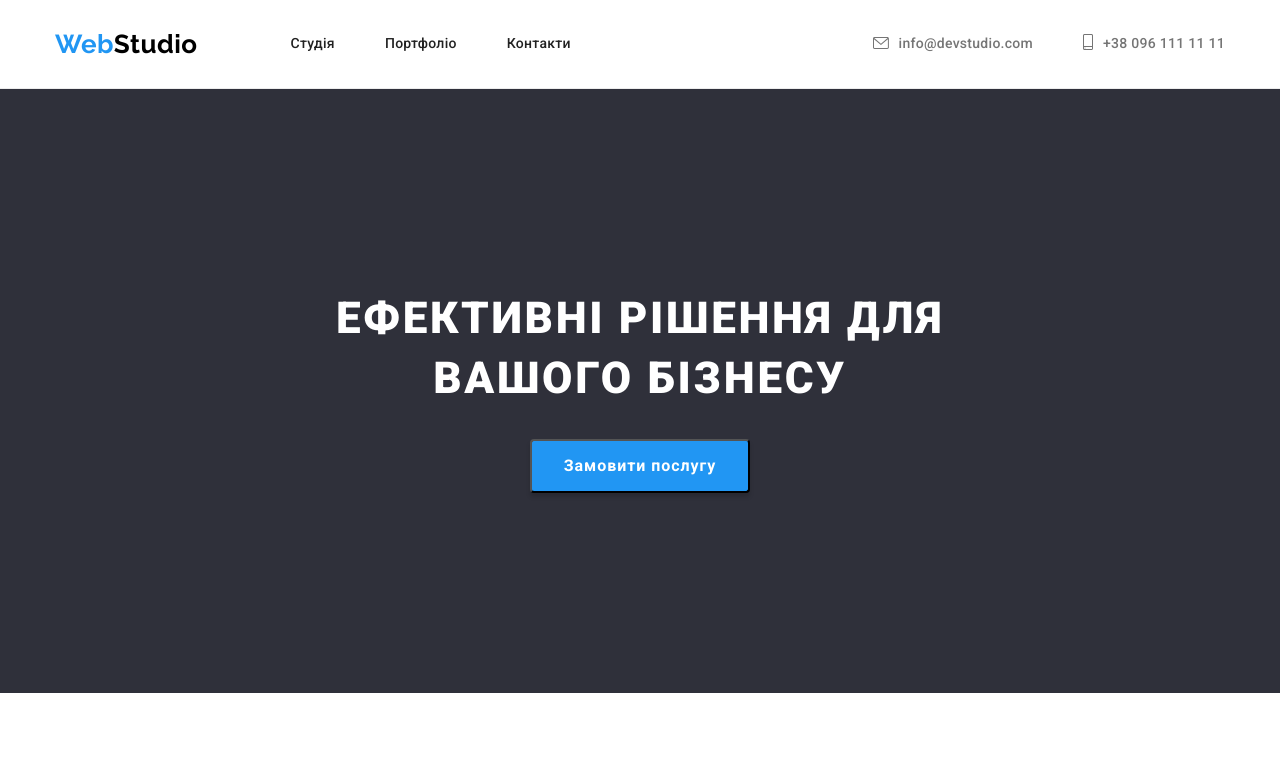
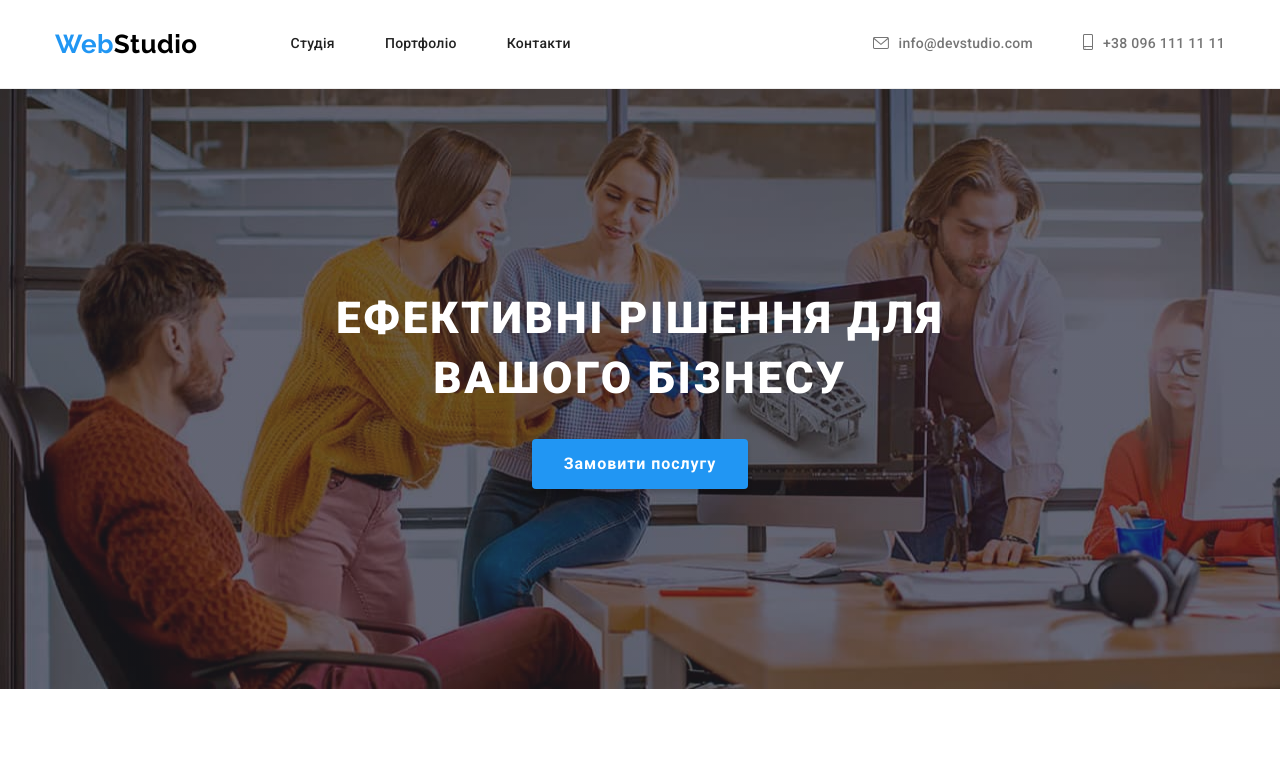
Before and after one commit to dutchakyuliia/goit-markup-hw-04, a plain HTML site: page index.html in a window 1280 px wide. Shown: the top 779 px of the page. Drawn offline with nearby package versions, Linux system fonts and the light colour scheme.

Commit message:
Додає фон в герой та тіні в портфоліо картки

```diff
--- a/css/styles.css
+++ b/css/styles.css
@@ -151,10 +151,12 @@ margin-left: auto;
 /* герой */
 .section.hero {
   padding: 200px 0;
+  max-width: 1600px;
+  background-color: #C4C4C4;
+  background-image: linear-gradient(to bottom, rgba(47, 48, 58, 0.4), rgba(47, 48, 58, 0.4)), url(../images/hero.jpg);
 }
 .hero {
   margin: 0 auto;
-  background-color: #2f303a;
 }
 .hero-title {
   width: 696px;
@@ -186,8 +188,10 @@ margin-left: auto;
   background-color: var(--accent-color-blue);
   box-shadow: 0px 4px 4px rgba(0, 0, 0, 0.15);
   border-radius: 4px;
+  border: var(--accent-color-blue);
   cursor: pointer;
 }
+
 .button:hover,
 .button:focus {
   background-color: #188ce8;
@@ -205,9 +209,7 @@ margin-left: auto;
 background: #F5F4FA;
   border-radius: 4px;
 }
-.features-icon {
 
-}
 .list-title {
   margin-bottom: 10px;
   font-size: 14px;
@@ -446,6 +448,9 @@ margin-bottom: 16px;
   margin-left: 30px;
   margin-top: 30px;
 }
+.card-project:hover, .card-projecr:focus {
+  box-shadow: 0px 1px 1px rgba(0, 0, 0, 0.12), 0px 4px 4px rgba(0, 0, 0, 0.06), 1px 4px 6px rgba(0, 0, 0, 0.16);
+}
 .card-bottom {
   padding: 20px 24px;
   border: 1px solid #eeeeee;
```
